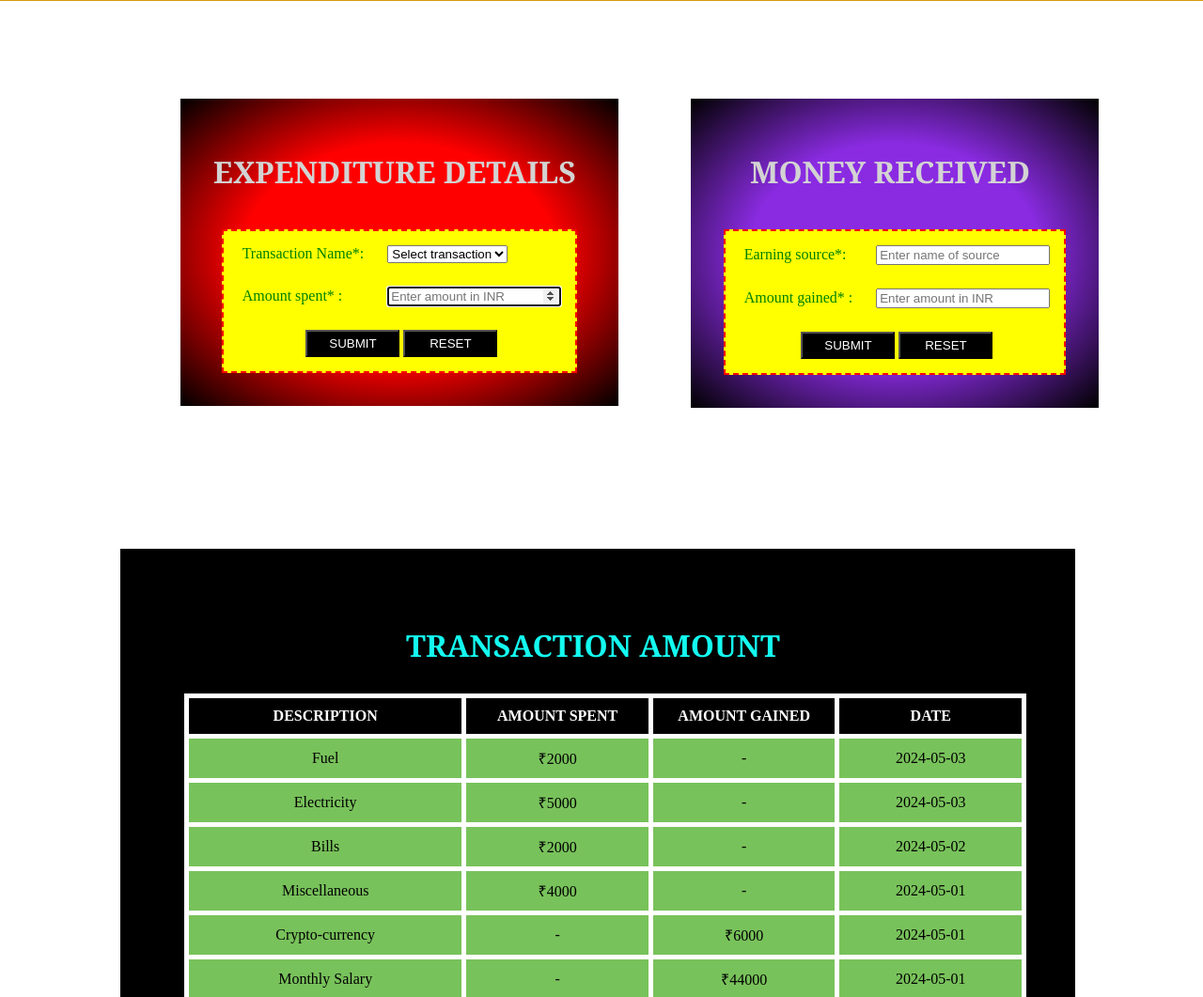
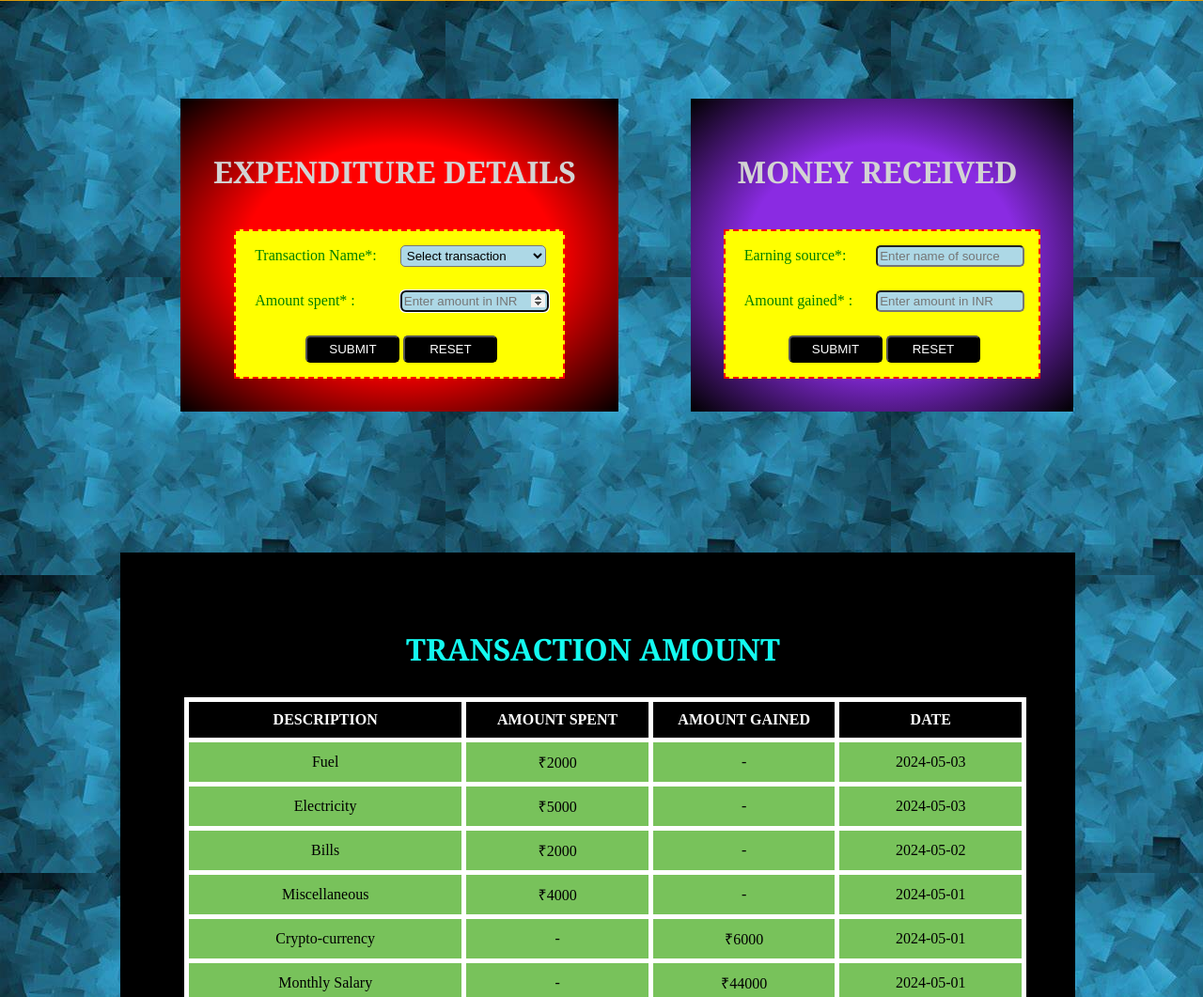
Before and after one commit to vinaywa/Personal-finance-project, a plain HTML site: page combinedWebsite.html in a window 1280 px wide. Shown: the part 656-1717 px from the top of the page at 94% size. Drawn offline with Linux system fonts and the light colour scheme.

Commit message:
Added header and body background images

```diff
--- a/style1.css
+++ b/style1.css
@@ -1,8 +1,31 @@
 html {
 	overflow-x :hidden;
-	scroll-behavior: smooth; }
+	scroll-behavior: smooth;
+}
 header {
 	background: url(2.jpg) center/cover no-repeat;
+}
+input
+{
+	background-color:lightblue;
+	padding:2px;
+	width:150px;
+	border-radius:5px;
+}
+select
+{
+	background-color:lightblue;
+	padding:2px;
+	width:155px;
+	border-radius:5px;
+}
+input:hover
+{
+	background-color:lightgreen;
+}
+select:hover
+{
+	background-color:lightgreen;
 }
 body {
 	margin: 0;
```
Also changed, not shown: 2.jpg (added), bgg2.jpeg (added). Lines whose indentation alone changed are shown as unchanged.
